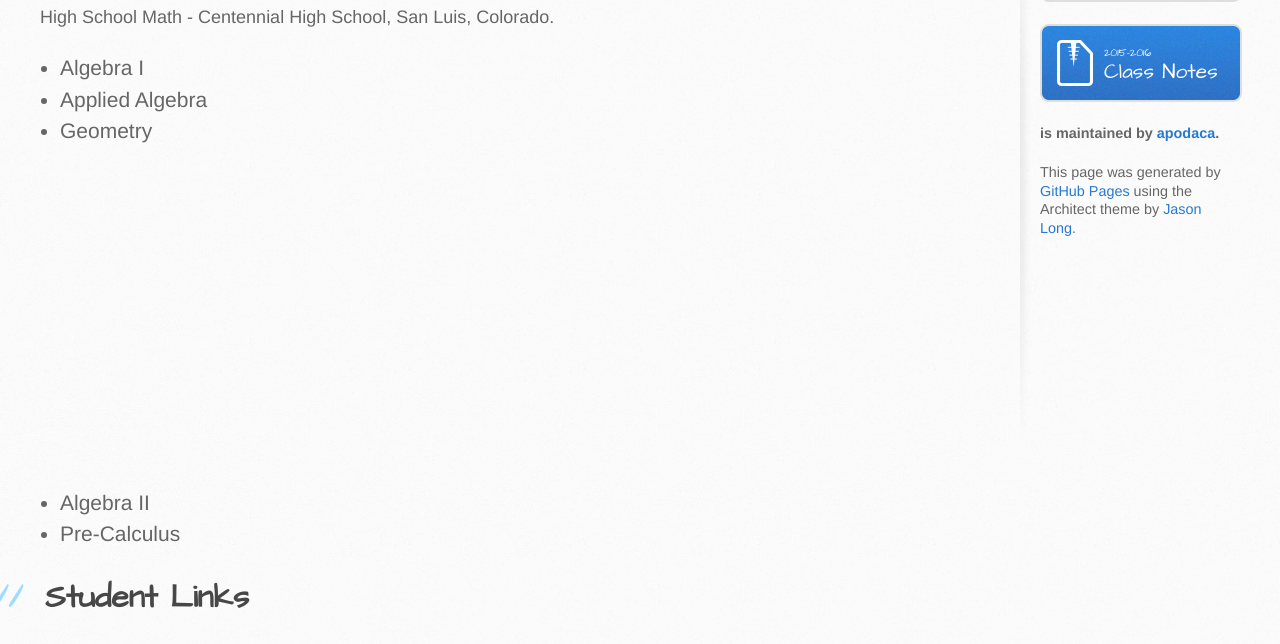
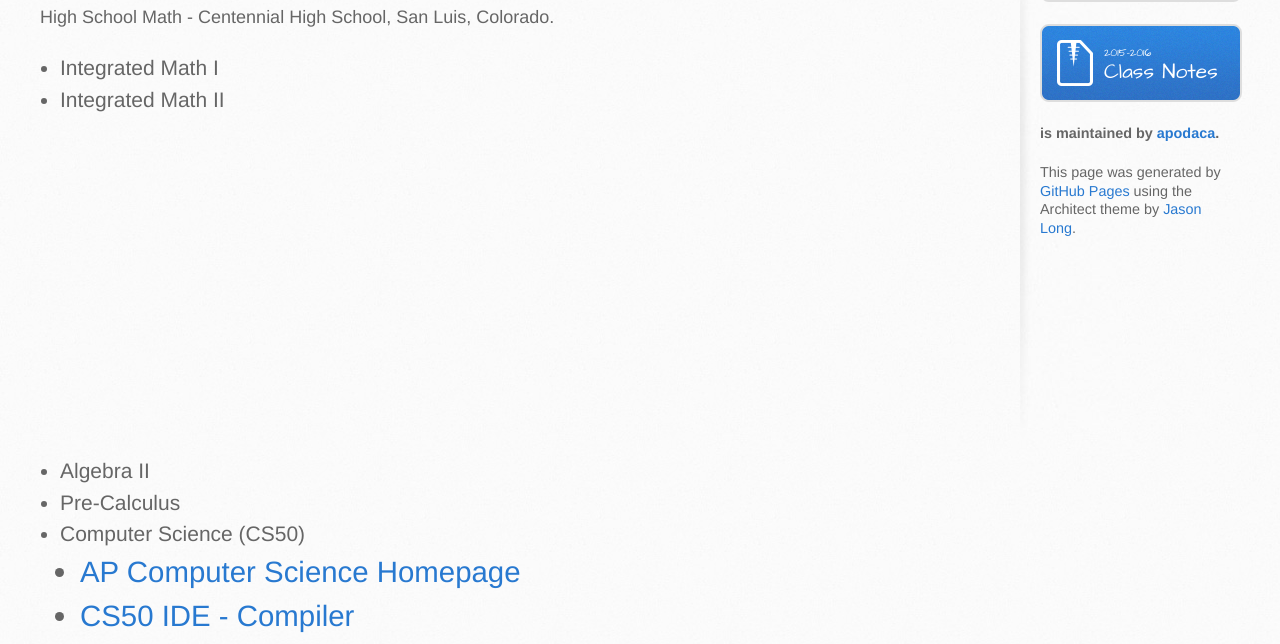
Before and after one commit to apodaca-edu/apodaca-edu.github.io, a plain HTML site: page index.html in a window 1280 px wide. Shown: the part 308-952 px from the top of the page. Drawn offline with Linux system fonts and the light colour scheme; a script that the page names is missing.

Commit message:
Update - CS

```diff
--- a/index.html
+++ b/index.html
@@ -33,12 +33,17 @@
 
 	<p>High School Math - Centennial High School, San Luis, Colorado.</p>
 	<ul>
-		<li>Algebra I</li>
-		<li>Applied Algebra</li>
-		<li>Geometry</li>
-		<div data-configid="19437034/30728853" style="width:525px; height:340px;" class="issuuembed"></div><script type="text/javascript" src="//e.issuu.com/embed.js" async="true"></script>
+		<li>Integrated Math I</li>
+		<li>Integrated Math II</li>
+    <div data-configid="19437034/30728853" style="width:525px; height:340px;" class="issuuembed"></div><script type="text/javascript" src="//e.issuu.com/embed.js" async="true"></script>
 		<li>Algebra II</li>
 		<li>Pre-Calculus</li>
+    <li>Computer Science (CS50)</li>
+      <ul>
+        <li><a href="https://ap.cs50.net/gapodaca/" target=_blank>AP Computer Science Homepage </a></li>
+        <li><a href="" target=_blank>CS50 IDE - Compiler</li>
+        <li><a href="https://id.cs50.net/authorize?state=foo&response_type=code&redirect_uri=https%3A%2F%2Fcs50.io%2Fauth%2Fcs50_callback&scope=openid%20profile%20email&client_id=prod" target=_blank>Class GitHub</li>
+      </ul>
 	</ul>
 
 <h3>
```
Also changed, not shown: pages/integrated2.html (added, +30 -0 lines).
